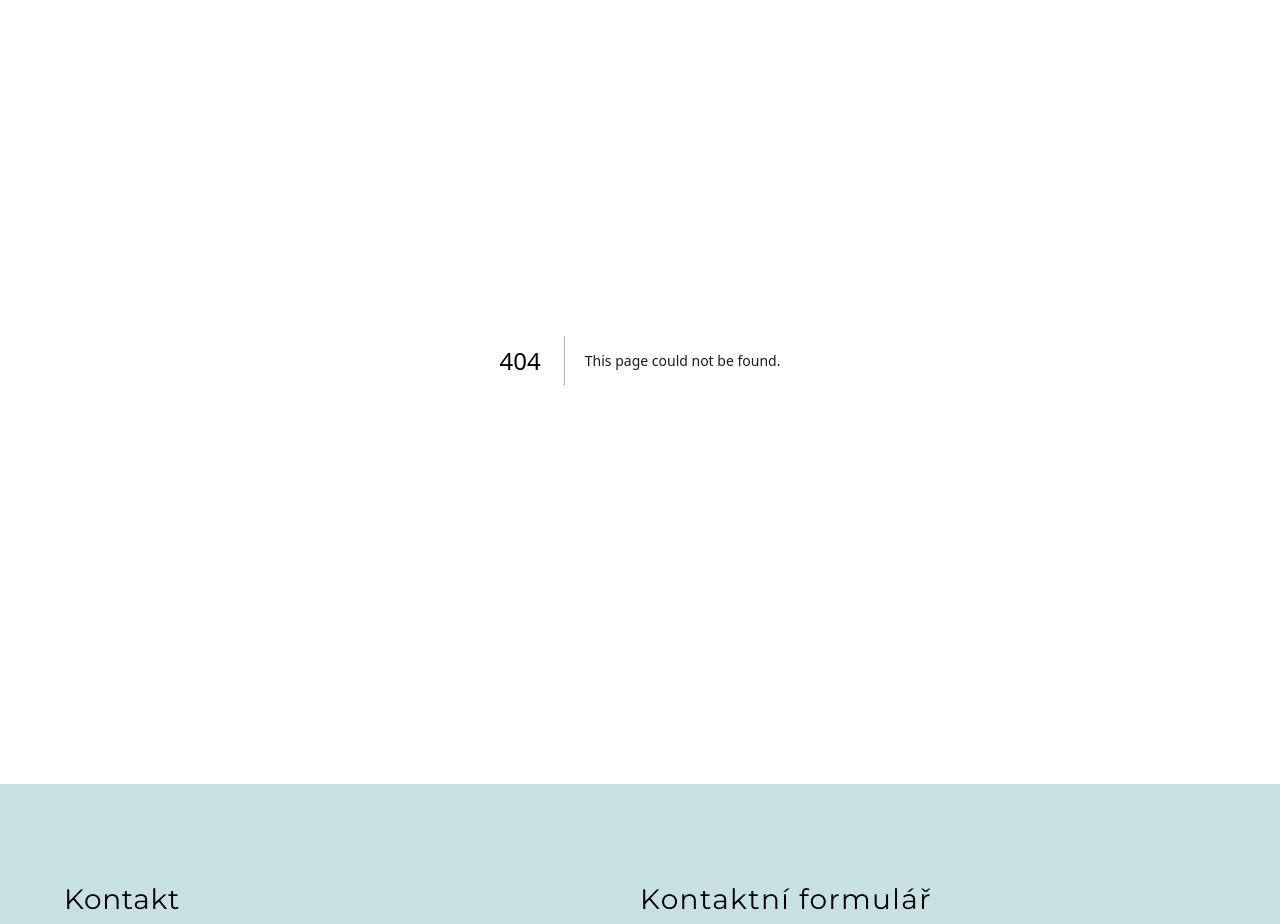
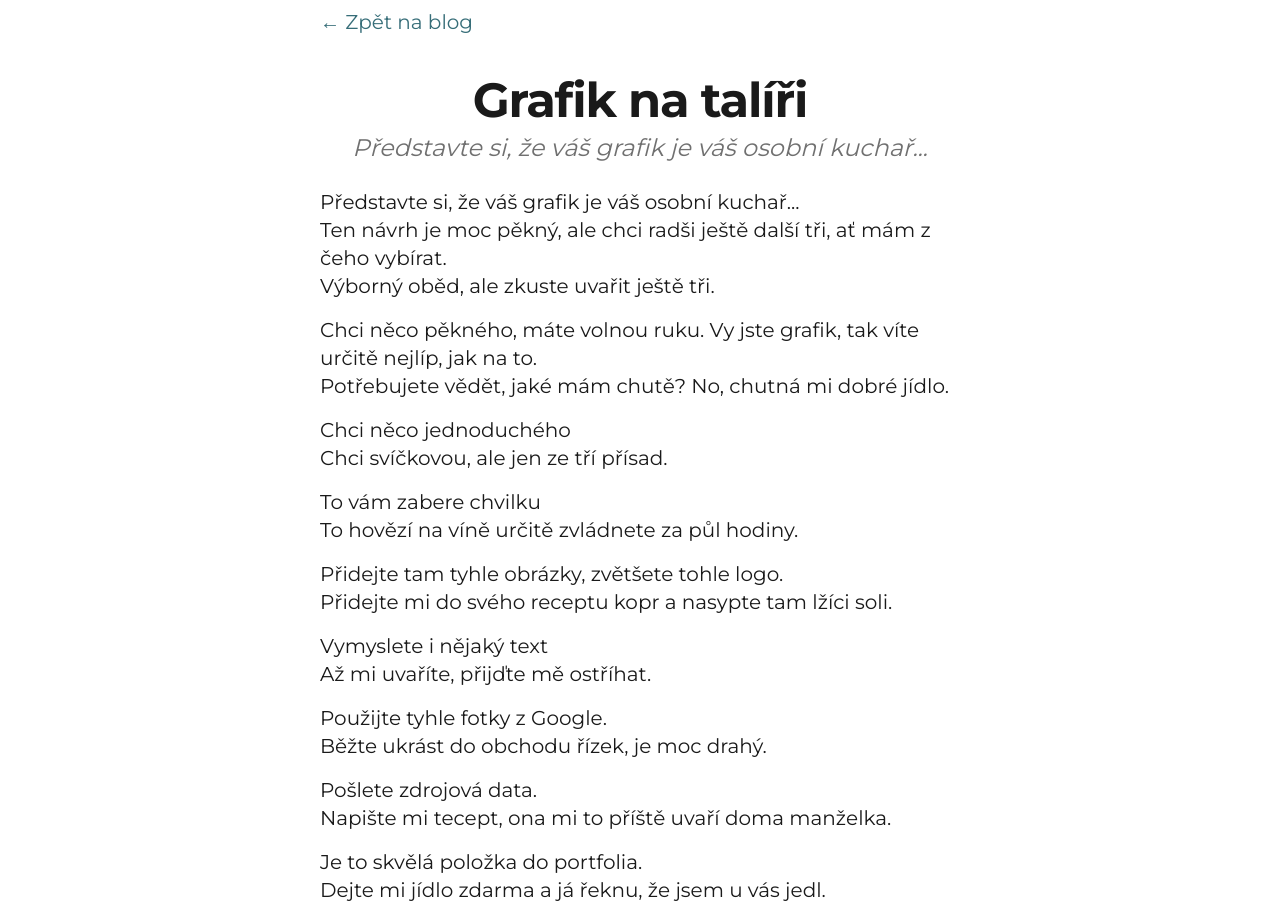
Before and after one commit to Sirotekj/portfolio-2, a Next.js app: page /blog/grafik-na-taliri in a window 1280 px wide. Before the commit this address had no page. Shown: the part 100-1024 px from the top of the page. Built offline with nearby package versions, Linux system fonts and the light colour scheme.

Commit message:
Blog page v1

```diff
--- /dev/null
+++ b/src/app/blog/[slug]/page.tsx
@@ -0,0 +1,62 @@
+import type { Metadata } from 'next';
+import Link from 'next/link';
+import { notFound } from 'next/navigation';
+import { getBlogBySlug, getBlogs } from '@/data/dummy-blog';
+
+type BlogPostPageProps = {
+  params: Promise<{ slug: string }>;
+};
+
+export async function generateStaticParams() {
+  return getBlogs().map((blog) => ({ slug: blog.slug }));
+}
+
+export async function generateMetadata({
+  params,
+}: BlogPostPageProps): Promise<Metadata> {
+  const { slug } = await params;
+  const blog = getBlogBySlug(slug);
+
+  if (!blog) {
+    return { title: 'Článek nenalezen' };
+  }
+
+  return {
+    title: blog.title,
+    description: blog.intro,
+  };
+}
+
+export default async function BlogPostPage({ params }: BlogPostPageProps) {
+  const { slug } = await params;
+  const blog = getBlogBySlug(slug);
+
+  if (!blog) {
+    notFound();
+  }
+
+  return (
+    <article className="small-container my-xlarge">
+      <div className=""></div>
+      <Link
+        href="/blog"
+        className="mb-medium inline-block text-primary hover:underline"
+      >
+        ← Zpět na blog
+      </Link>
+
+      <header className="mb-large">
+        <h1 className="text-center font-bold tracking-tight text-foreground">
+          {blog.title}
+        </h1>
+        <p className="text-center text-xl sm:text-2xl italic mt-small text-light">
+          {blog.intro}
+        </p>
+      </header>
+
+      <div className="flex flex-col gap-medium text-foreground">
+        {blog.text}
+      </div>
+    </article>
+  );
+}
--- a/src/app/blog/page.tsx
+++ b/src/app/blog/page.tsx
@@ -1,16 +1,45 @@
 import type { Metadata } from 'next';
+import Image from 'next/image';
+import Link from 'next/link';
+import { getBlogs } from '@/data/dummy-blog';
 
 export const metadata: Metadata = {
   title: 'Blog',
 };
 
 export default function BlogPage() {
+  const blogs = getBlogs();
+
   return (
-    <section>
-      <h1 className="text-3xl font-semibold tracking-tight">Blog</h1>
-      <p className="mt-4 max-w-2xl text-zinc-600">
-        Články, poznámky a myšlenky z oblasti vývoje.
-      </p>
+    <section className="container my-xlarge">
+      <ul className="flex flex-col gap-large">
+        {blogs.map((blog) => (
+          <li key={blog.slug}>
+            <Link
+              href={`/blog/${blog.slug}`}
+              className="group grid min-h-48 overflow-hidden rounded-xl border border-border shadow-xl transition-colors hover:border-primary md:grid-cols-[auto_1fr]"
+            >
+              {blog.image ? (
+                <div className="relative aspect-video w-full md:h-full md:w-auto md:aspect-video">
+                  <Image
+                    src={`/${blog.image}`}
+                    alt={blog.title}
+                    fill
+                    className="object-cover"
+                    sizes="(min-width: 768px) 320px, 100vw"
+                  />
+                </div>
+              ) : null}
+              <div className="min-w-0 px-large py-medium">
+                <h2 className="mt-0 mb-small text-primary group-hover:underline">
+                  {blog.title}
+                </h2>
+                <p className="text-light">{blog.intro}</p>
+              </div>
+            </Link>
+          </li>
+        ))}
+      </ul>
     </section>
   );
 }
--- a/src/app/globals.css
+++ b/src/app/globals.css
@@ -16,7 +16,7 @@
   --color-footer-lajna: var(--footer-lajna);
   --color-footer-placeholder: var(--footer-placeholder);
 
-  --font-sans: var(--font-montserrat);
+  --font-sans: var(--font-montserrat), ui-sans-serif, system-ui, sans-serif;
   --max-width-footer: 1650px;
 
   --spacing-small: var(--space-small);
@@ -29,22 +29,32 @@
   html {
     scroll-behavior: smooth;
     @apply text-base;
+    --font-montserrat: Montserrat, ui-sans-serif, system-ui, sans-serif;
   }
 
   body {
     @apply text-base md:text-lg xl:text-xl;
     background: var(--background);
     color: var(--light);
-    font-family: var(--font-sans), sans-serif;
+  }
+  h1 {
+    @apply text-3xl sm:text-4xl md:text-5xl font-bold text-foreground mt-large mb-small;
   }
   h2 {
     @apply text-2xl font-bold text-foreground mt-large mb-small;
+  }
+
+  h3 {
+    @apply text-xl font-semibold text-foreground mt-large mb-small;
   }
 }
 
 @layer components {
   .container {
     @apply mx-auto w-full sm:w-160 md:w-3xl lg:w-5xl xl:w-7xl 2xl:w-384;
+  }
+  .small-container {
+    @apply mx-auto w-full sm:w-8/10  lg:w-6/10 max-w-160;
   }
   .skill-circle {
     @apply inline-block mr-1 h-4 w-4 rounded-full border text-light bg-none;
--- a/src/app/layout.tsx
+++ b/src/app/layout.tsx
@@ -6,7 +6,9 @@ import './globals.css';
 
 const montserrat = Montserrat({
   variable: '--font-montserrat',
-  subsets: ['latin'],
+  subsets: ['latin', 'latin-ext'],
+  weight: ['400', '700'],
+  adjustFontFallback: false,
 });
 
 export const metadata: Metadata = {
@@ -24,7 +26,7 @@ export default function RootLayout({
 }>) {
   return (
     <html lang="cs" className={`${montserrat.variable} h-full antialiased`}>
-      <body className="flex min-h-full flex-col">
+      <body className={`${montserrat.className} flex min-h-full flex-col`}>
         <Header />
         <main className="mt-9 mx-auto w-full flex-1 p-6">{children}</main>
         <Footer />
--- a/src/app/o-mne/page.tsx
+++ b/src/app/o-mne/page.tsx
@@ -25,7 +25,7 @@ export default function AboutPage() {
       <section>
         <div className="container my-xlarge">
           <div className="after:clear-both after:content-[''] after:block">
-            <div className="w-full mb-large mr-large overflow-hidden sm:w-2/5 sm:float-left md:w-1/3  rounded-xl shadow-xl">
+            <div className="w-full mb-medium mr-large overflow-hidden sm:w-2/5 sm:float-left md:w-1/3  rounded-xl shadow-xl">
               <picture>
                 <img src={textsAbout.photo} alt="About photo" />
               </picture>
--- /dev/null
+++ b/src/data/dummy-blog.tsx
@@ -0,0 +1,143 @@
+import type { ReactNode } from 'react';
+
+export type BlogPost = {
+  slug: string;
+  title: string;
+  image: string;
+  intro: string;
+  text: ReactNode;
+};
+
+const Blog1 = () => {
+  return (
+    <>
+      <p>
+        Nikdo nemůže chtít po klientech, aby se skvěle vyznali v designerské
+        hantýrce, měli přehled o grafických formátech, programech a barevných
+        režimech. Já vám vždy rád vysvětlím, proč mám takové či jiné požadavky a
+        že s některými podklady se prostě pracovat nedá. Proto prosím za všechny
+        grafiky, pokud vás přesvědčujeme, že tato velikost na plakát opravdu
+        nestačí, že barevnost opravdu musí být CMYK, že pro výšivku je nutný
+        vektor, věřte nám, že je to opravdu nutné a vše děláme jen proto, aby
+        vaše výsledné materiály vypadaly skutečně dobře. Omluvte prosím i to,
+        když se grafik trošičku rozčílí, možná, že už podobnou věc řešil
+        stokrát. U mě se nebojte, vždy vám rád odpovím na všechny dotazy.
+      </p>
+      <p>
+        Ty věčné otázky...
+        <br /> Samozřejmě začnete tím, že si vyberete grafika a ani to není nic
+        snadného. Když ale uvidíte portfolio, které bude rezonovat s vaším
+        vkusem, máte výborně našlápnuto na dobrou spolupráci. Pak ale přijde
+        samotné zadání. Věřte, že veškerý čas, který strávíte na začátku s jeho
+        vyladěním, vám ušetří mnohem více času (a tím také peněz) později.
+        Správný grafik by se s vámi měl ještě před začátkem práce dohodnout,
+        kolik návrhů odevzdá, kolik případných připomínek (korektur) budete mít
+        v ceně a pak samozřejmě - jak by měla odevzdaná práce vypadat. Jistě,
+        grafik by se měl ptát. Ale někdy ani nemusí vědět přesně na co. Před
+        týdnem jste viděli u konkurence (no, jak si to mohli dovolit!) moc
+        pěknou reklamu? Předloni vám grafik něco namaloval a docela se to
+        líbilo, tak co to trochu zmodernizovat, učesat a pokračovat v podobném
+        duchu? Nebo naopak tahle věc je hrozná, nic takovýho bych rozhodně
+        nechtěl. Ale, co je hrozné pro jednoho, může být perfektní pro druhého.
+        Proto, i když je grafik velmi vděčný za vaši důvěru v jeho schopnosti,
+        bude bedlivě poslouchat všemu, co ho přiblíží k vaší závěrečné
+        spokojenosti (protože ani jedna strana nemá ráda:
+        Logotyp_ver_28_Fin_oprava_posledni).
+      </p>
+    </>
+  );
+};
+
+const Blog2 = () => {
+  return (
+    <>
+      <p>
+        Představte si, že váš grafik je váš osobní kuchař...
+        <br />
+        Ten návrh je moc pěkný, ale chci radši ještě další tři, ať mám z čeho
+        vybírat.
+        <br />
+        Výborný oběd, ale zkuste uvařit ještě tři.
+      </p>
+      <p>
+        Chci něco pěkného, máte volnou ruku. Vy jste grafik, tak víte určitě
+        nejlíp, jak na to.
+        <br />
+        Potřebujete vědět, jaké mám chutě? No, chutná mi dobré jídlo.
+      </p>
+      <p>
+        Chci něco jednoduchého
+        <br />
+        Chci svíčkovou, ale jen ze tří přísad.
+      </p>
+      <p>
+        To vám zabere chvilku
+        <br />
+        To hovězí na víně určitě zvládnete za půl hodiny.
+      </p>
+      <p>
+        Přidejte tam tyhle obrázky, zvětšete tohle logo.
+        <br />
+        Přidejte mi do svého receptu kopr a nasypte tam lžíci soli.
+      </p>
+      <p>
+        Vymyslete i nějaký text
+        <br />
+        Až mi uvaříte, přijďte mě ostříhat.
+      </p>
+      <p>
+        Použijte tyhle fotky z Google.
+        <br />
+        Běžte ukrást do obchodu řízek, je moc drahý.
+      </p>
+      <p>
+        Pošlete zdrojová data.
+        <br />
+        Napište mi tecept, ona mi to příště uvaří doma manželka.
+      </p>
+      <p>
+        Je to skvělá položka do portfolia.
+        <br />
+        Dejte mi jídlo zdarma a já řeknu, že jsem u vás jedl.
+      </p>
+      <p>
+        To zvládne moje asistentka v Powerpointu.
+        <br />
+        Rumpsteak a kližka je oboje hovězí, tak proč stojí 4x tolik?
+      </p>
+      <p>
+        Logo na ten billboard? Jo to mám... logo1.doc
+        <br />
+        Udělejte mi chřestovou polévku, tady jsou brambory.
+      </p>
+      <p>
+        Chci vánoční přání, ale aby nepůsobilo moc vánočně.
+        <br />
+        Chci vánoční večeři, ale ať ten kapr chutná jako kachna.
+      </p>
+    </>
+  );
+};
+
+const blogs: BlogPost[] = [
+  {
+    slug: 'jo-grafik-ten-tvrdy-chleb-ma',
+    title: 'Jó, grafik ten tvrdý chleba má...',
+    image: 'blog1.jpg',
+    intro:
+      'Nikdo nemůže chtít po klientech, aby se skvěle vyznali v designerské hantýrce, měli přehled o grafických formátech, programech a barevných režimech',
+    text: <Blog1 />,
+  },
+  {
+    slug: 'grafik-na-taliri',
+    title: 'Grafik na talíři',
+    image: 'blog2.jpg',
+    intro: 'Představte si, že váš grafik je váš osobní kuchař...',
+    text: <Blog2 />,
+  },
+];
+
+export const getBlogs = () => blogs;
+
+export const getBlogBySlug = (slug: string) =>
+  blogs.find((blog) => blog.slug === slug);
```
Also changed, not shown: public/blog1.jpg (added), public/blog2.jpg (added).
